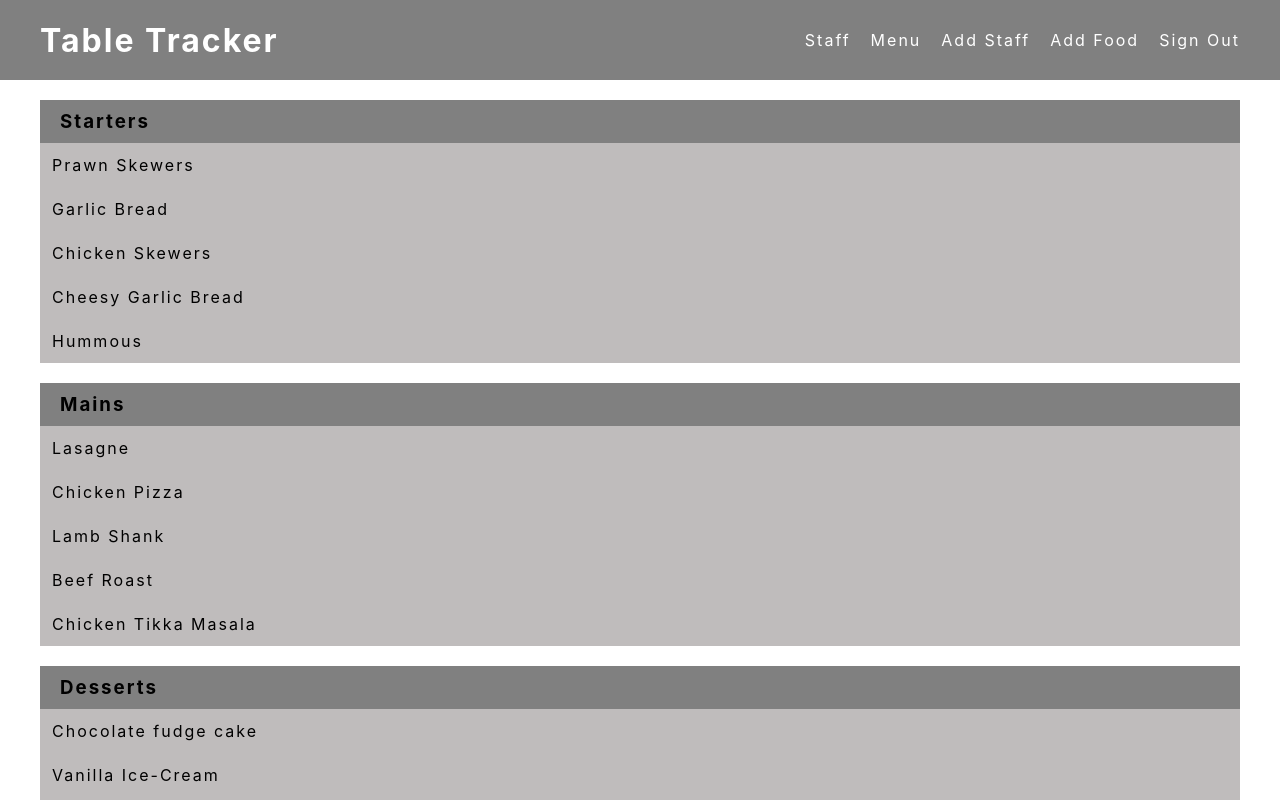
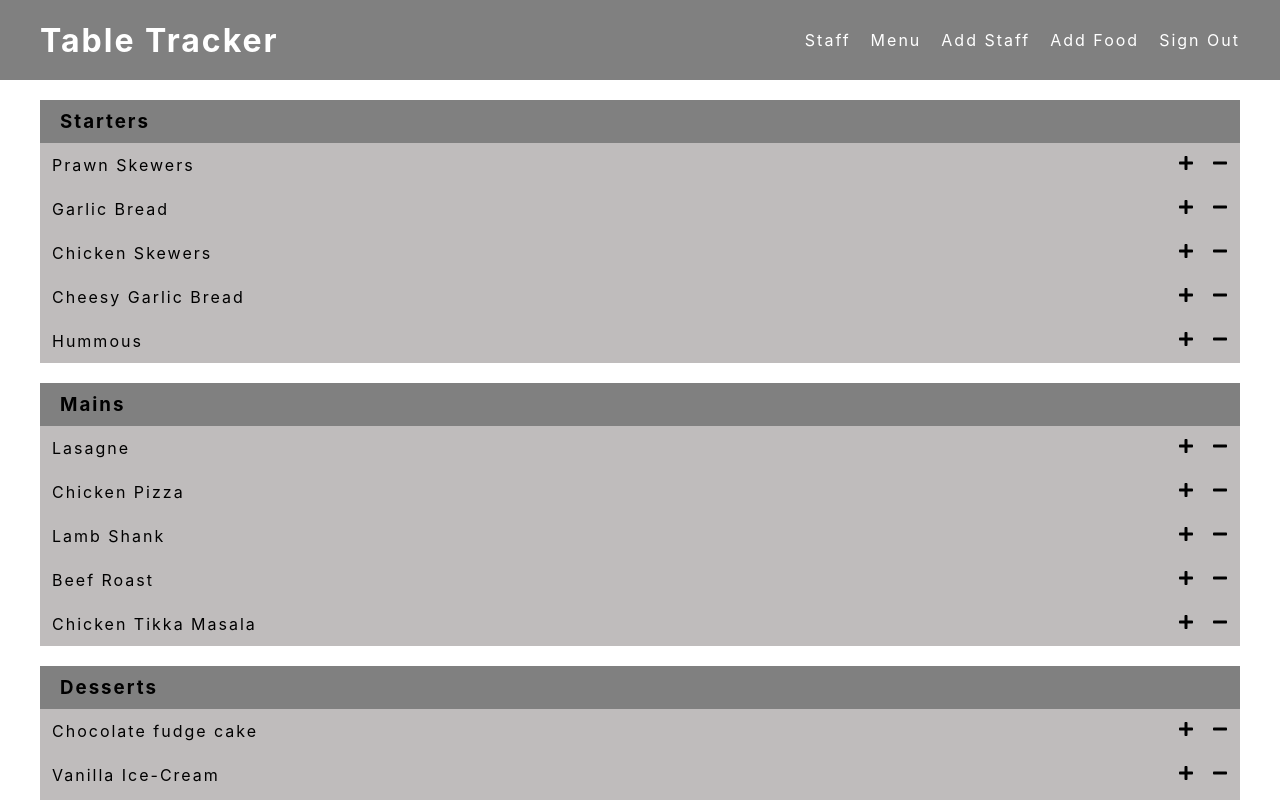
Before and after one commit to usuajiayako/Table-Tracker, a React (Create React App) app: page /admin/menu in a window 1280 px wide. Shown: the top 800 px of the page. Built offline with nearby package versions, Linux system fonts and the light colour scheme; no server answers.

Commit message:
Refactored the code in MenuItems so that it inherits a single component x number of times depending on the amount fo information mapped

```diff
--- a/src/components/MenuItems/MenuItem/MenuItem.jsx
+++ b/src/components/MenuItems/MenuItem/MenuItem.jsx
@@ -1,6 +1,17 @@
-import { MenuContext } from '../../../context/MenuContext';
+import { FaPlus, FaMinus } from 'react-icons/fa';
+
 import './MenuItem.scss';
 
-const MenuItem = () => {
-  return <p>Menu Item</p>;
+const MenuItem = ({ food }) => {
+  return (
+    <div className="item-container">
+      <p>{food.name}</p>
+      <div className="action-buttons">
+        <FaPlus />
+        <FaMinus />
+      </div>
+    </div>
+  );
 };
+
+export default MenuItem;
--- a/src/components/MenuItems/MenuItem/MenuItem.scss
+++ b/src/components/MenuItems/MenuItem/MenuItem.scss
@@ -0,0 +1,11 @@
+.item-container {
+  display: flex;
+  justify-content: space-between;
+  padding: 12px;
+
+  .action-buttons {
+    display: flex;
+    justify-content: space-between;
+    width: 50px;
+  }
+}
--- a/src/components/MenuItems/MenuItems.jsx
+++ b/src/components/MenuItems/MenuItems.jsx
@@ -1,7 +1,7 @@
 import React, { useContext } from 'react';
 
 import { MenuContext } from '../../context/MenuContext';
-
+import MenuItem from './MenuItem/MenuItem';
 import './MenuItems.scss';
 
 const MenuItems = () => {
@@ -13,44 +13,28 @@ const MenuItems = () => {
         <h3 className="title">Starters</h3>
         {starters &&
           starters.map((starter) => {
-            return (
-              <p key={starter.food_id} className="items">
-                {starter.name}
-              </p>
-            );
+            return <MenuItem key={starter.food_id} food={starter} />;
           })}
       </div>
       <div className="course-container">
         <h3 className="title">Mains</h3>
         {mains &&
           mains.map((main) => {
-            return (
-              <p key={main.food_id} className="items">
-                {main.name}
-              </p>
-            );
+            return <MenuItem key={main.food_id} food={main} />;
           })}
       </div>
       <div className="course-container">
         <h3 className="title">Desserts</h3>
         {desserts &&
           desserts.map((dessert) => {
-            return (
-              <p key={dessert.food_id} className="items">
-                {dessert.name}
-              </p>
-            );
+            return <MenuItem key={dessert.food_id} food={dessert} />;
           })}
       </div>
       <div className="course-container">
         <h3 className="title">Drinks</h3>
         {drinks &&
           drinks.map((drink) => {
-            return (
-              <p key={drink.food_id} className="items">
-                {drink.name}
-              </p>
-            );
+            return <MenuItem key={drink.food_id} food={drink} />;
           })}
       </div>
     </>
--- a/src/components/MenuItems/MenuItems.scss
+++ b/src/components/MenuItems/MenuItems.scss
@@ -1,6 +1,5 @@
 .course-container {
   margin: 20px 40px;
-  //   padding: 20px 40px;
   background-color: rgb(191, 188, 188);
   letter-spacing: 2px;
 
@@ -9,9 +8,4 @@
     padding: 10px 0 10px 20px;
     background-color: grey;
   }
-
-  .items {
-    margin: 0;
-    padding: 12px;
-  }
 }
```
